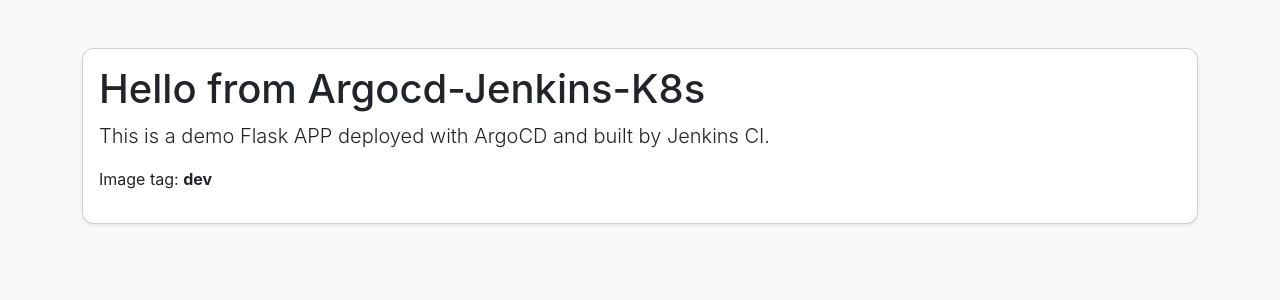
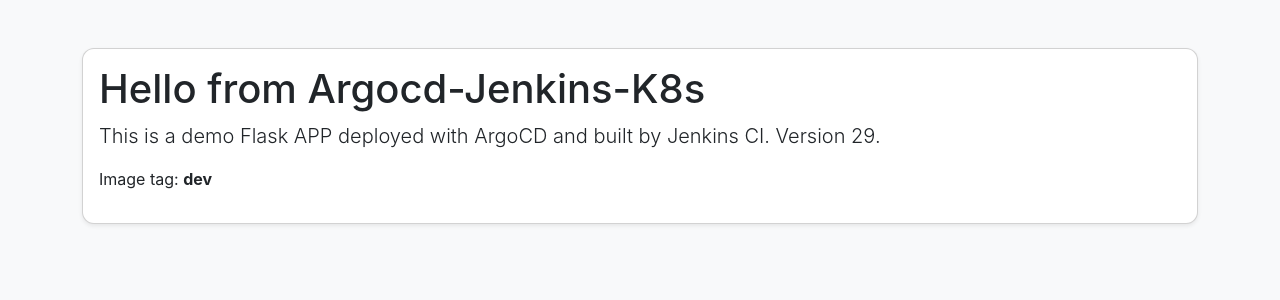
Before and after one commit to ritchie229/argocd-jenkins-k8s-cicd, a Flask app: page / in a window 1280 px wide. Shown: the part 56-356 px from the top of the page. Run offline with Flask 2, Linux system fonts and the light colour scheme.

Commit message:
Releasing ver 29

```diff
--- a/app/templates/index.html
+++ b/app/templates/index.html
@@ -19,7 +19,7 @@
     <div class="card shadow-sm">
       <div class="card-body">
         <h1 class="card-title">Hello from {{ app_name }}</h1>
-        <p class="lead">This is a demo Flask APP deployed with ArgoCD and built by Jenkins CI.</p>
+        <p class="lead">This is a demo Flask APP deployed with ArgoCD and built by Jenkins CI. Version 29.</p>
         <p>Image tag: <strong>{{ version }}</strong></p>
       </div>
     </div>
```
